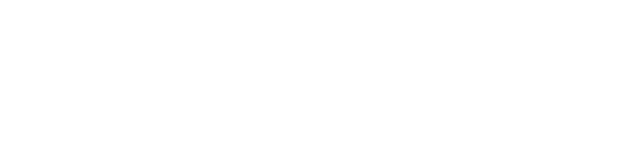
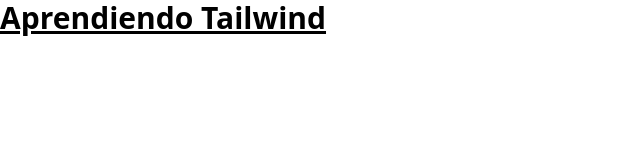
Before and after one commit to AlbertoG22/learning-tailwind, a plain HTML site: page index.html in a window 1280 px wide. Shown: the whole page, without its empty margins (0-640 px from the left). Drawn offline with nearby package versions, Linux system fonts and the light colour scheme.

Commit message:
install tailwind with CDN

```diff
--- a/index.html
+++ b/index.html
@@ -3,9 +3,10 @@
 <head>
     <meta charset="UTF-8">
     <meta name="viewport" content="width=device-width, initial-scale=1.0">
-    <title>Document</title>
+    <script src="https://cdn.tailwindcss.com"></script>
+    <title>Tailwind - Instalattion</title>
 </head>
 <body>
-
+    <h1 class="text-3xl font-bold underline">Aprendiendo Tailwind</h1>
 </body>
 </html>
```
